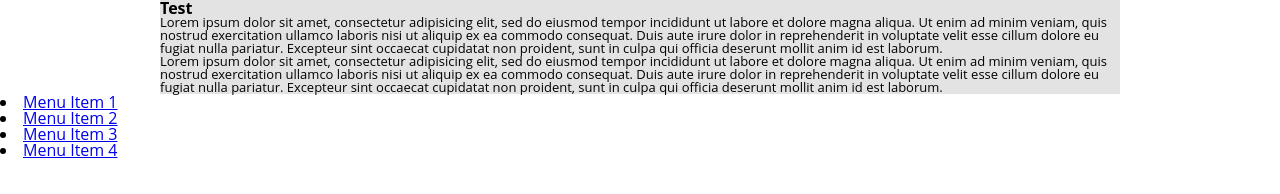
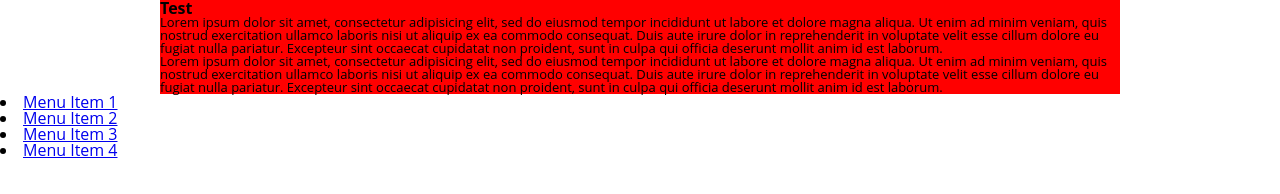
Before and after one commit to aleks-frontend/TEST, a plain HTML site: page index.html in a window 1280 px wide. Drawn offline with nearby package versions, Linux system fonts and the light colour scheme.

Commit message:
Background to red

```diff
--- a/css/default.css
+++ b/css/default.css
@@ -33,7 +33,7 @@ ul {
 #inner_container {
   margin: 0 auto;
   width: 960px;
-  background: #e3e3e3;
+  background: red;
 }
 
 /* some extra coding for divs that contain floated child divs and some universal classes */
```
